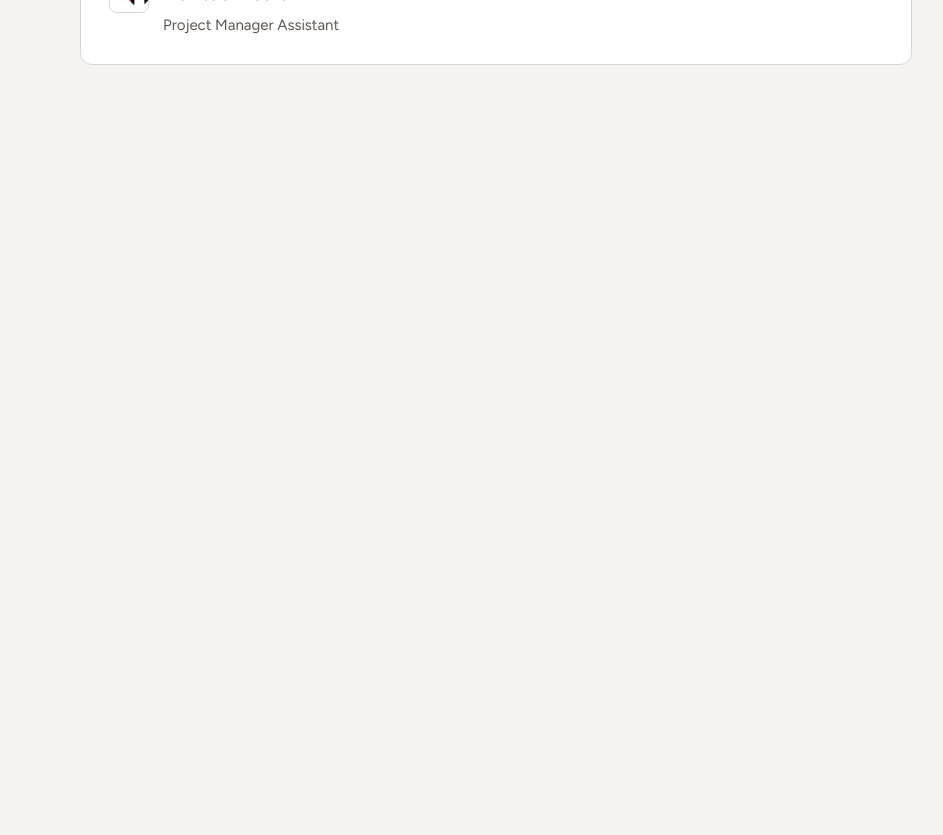
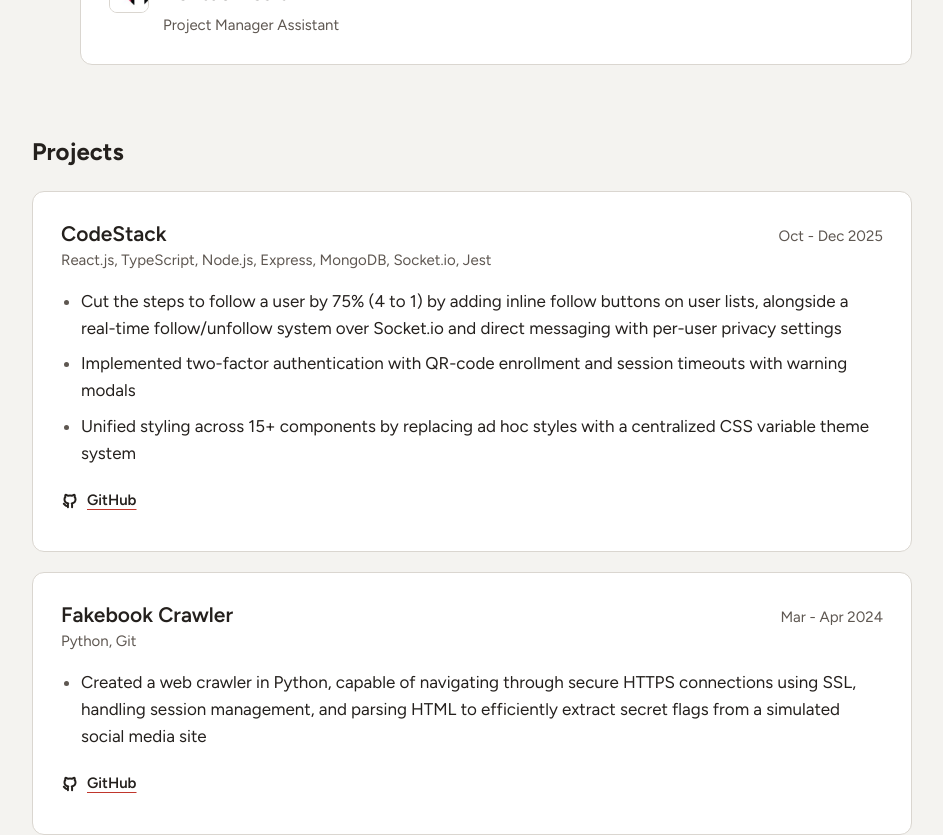
Before and after one commit to rchen2004/portfolio-website, a Next.js app: page / in a window 1280 px wide. Shown: the part 1740-2575 px from the top of the page, without its empty margins (298-1241 px from the left). Before the commit the page ends 1885 px from the top, so only its background shows below. Built offline with nearby package versions, Linux system fonts and the light colour scheme.

Commit message:
feat(projects): build project cards with hover lift

```diff
--- a/src/app/globals.css
+++ b/src/app/globals.css
@@ -278,3 +278,26 @@ html.theme-fade *::after {
       transform 320ms cubic-bezier(0.22, 1, 0.36, 1);
   }
 }
+
+/* Project cards (spec §6.5, §7). Hover is read on the still <li> and moves the <article>, so the hover area
+   never shifts and the bottom edge doesn't flicker. Not on :focus-within (keyboard gets the link's ring only). */
+.projects > li > article {
+  transition:
+    border-color 180ms ease,
+    box-shadow 180ms ease,
+    transform 180ms cubic-bezier(0.2, 0, 0, 1);
+}
+
+@media (hover: hover) {
+  .projects > li:hover > article {
+    border-color: var(--color-pebble);
+    box-shadow: var(--shadow-card-hover);
+  }
+}
+
+/* Reduced motion: no movement; the border and shadow change above stays. */
+@media (hover: hover) and (prefers-reduced-motion: no-preference) {
+  .projects > li:hover > article {
+    transform: translateY(-3px);
+  }
+}
--- a/src/app/page.tsx
+++ b/src/app/page.tsx
@@ -1,6 +1,7 @@
 import { About } from "@/src/components/About";
 import { Experience } from "@/src/components/Experience";
 import { Hero } from "@/src/components/Hero";
+import { Projects } from "@/src/components/Projects";
 import { Technologies } from "@/src/components/Technologies";
 import { ThemeToggle } from "@/src/components/ThemeToggle";
 
@@ -19,6 +20,7 @@ export default function Home() {
         <About />
         <Technologies />
         <Experience />
+        <Projects />
       </main>
     </div>
   );
--- /dev/null
+++ b/src/components/Projects.tsx
@@ -0,0 +1,58 @@
+import { displayDate, resume } from "@/src/lib/resume";
+import { Icon } from "./icons";
+
+// Spec §4.5, §6.5. The hover lift lives in globals.css ("Project cards"): hover is read on the <li>, the
+// <article> moves. The card is not a link: no overlay, no tabindex, default cursor; only the GitHub link responds.
+export function Projects() {
+  return (
+    <section id="projects" aria-labelledby="projects-heading">
+      <h2
+        id="projects-heading"
+        className="mb-6 text-[24px]/[1.25] font-bold text-balance"
+      >
+        Projects
+      </h2>
+      <ul className="projects grid list-none gap-5">
+        {resume.projects.map((project) => (
+          <li key={project.name}>
+            <article className="min-w-0 cursor-default rounded-card border border-rule bg-white p-6 md:p-7">
+              <div className="flex flex-wrap items-baseline justify-between gap-x-4 gap-y-0.5">
+                <h3 className="text-[18px]/[1.3] font-semibold text-balance md:text-[21px]/[1.3]">
+                  {project.name}
+                </h3>
+                <span className="text-[15px]/[1.45] text-pebble">
+                  {displayDate(project)}
+                </span>
+              </div>
+              <p className="mt-0.5 text-[15px]/[1.45] text-pebble">
+                {project.technologies.join(", ")}
+              </p>
+              <ul className="mt-4 grid list-disc gap-2 pl-5 text-base/[1.6] marker:text-pebble md:text-[17px]/[1.6]">
+                {project.highlights.map((h) => (
+                  <li key={h}>{h}</li>
+                ))}
+              </ul>
+              {project.links && (
+                <div className="mt-3 flex flex-wrap gap-x-5">
+                  {project.links.map(({ label, url }) => (
+                    <a
+                      key={url}
+                      href={url}
+                      target="_blank"
+                      rel="noopener"
+                      className="labeled-link"
+                    >
+                      <Icon name="brand-github" className="size-[18px]" />
+                      {label}
+                      <span className="sr-only"> (opens in a new tab)</span>
+                    </a>
+                  ))}
+                </div>
+              )}
+            </article>
+          </li>
+        ))}
+      </ul>
+    </section>
+  );
+}
```
Also changed, not shown: 2 other files (tests, documents, lock files or other folders).
